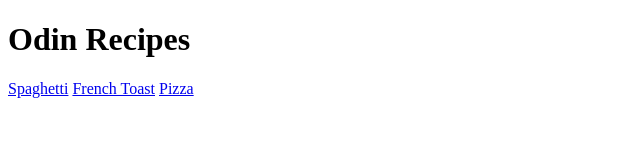
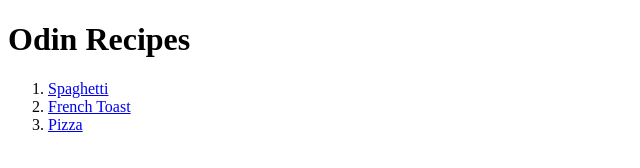
Before and after one commit to amrkab/odin-recipes, a plain HTML site: page index.html in a window 1280 px wide. Shown: the whole page, without its empty margins (0-640 px from the left). Drawn offline with Linux system fonts and the light colour scheme.

Commit message:
Put links in ordered list

```diff
--- a/index.html
+++ b/index.html
@@ -7,8 +7,10 @@
 </head>
 <body>
     <h1>Odin Recipes</h1>
-    <a href="./recipes/spaghetti.html">Spaghetti</a>
-    <a href="./recipes/french-toast.html">French Toast</a>
-    <a href="./recipes/pizza.html">Pizza</a>
+    <ol>
+    <li><a href="./recipes/spaghetti.html">Spaghetti</a></li>
+    <li><a href="./recipes/french-toast.html">French Toast</a></li>
+    <li><a href="./recipes/pizza.html">Pizza</a></li>
+    </ol>
 </body>
 </html>
```
